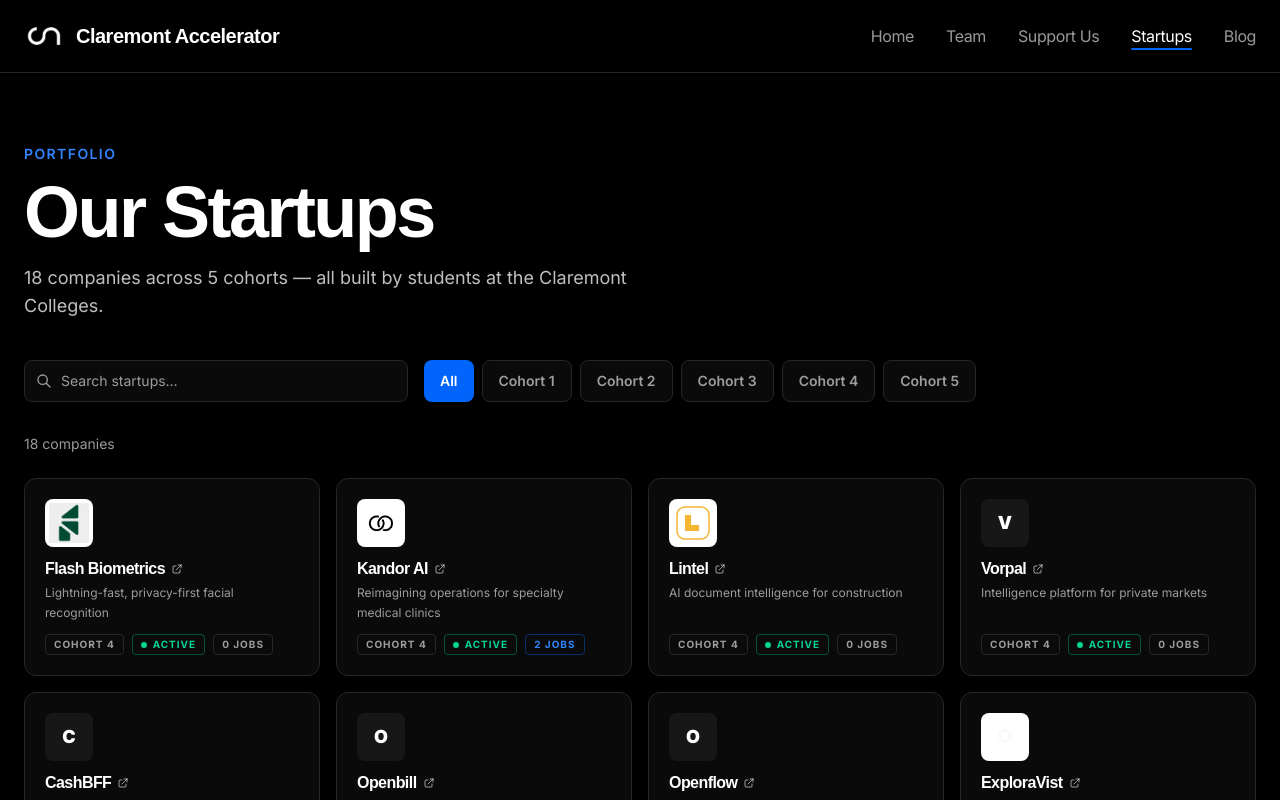
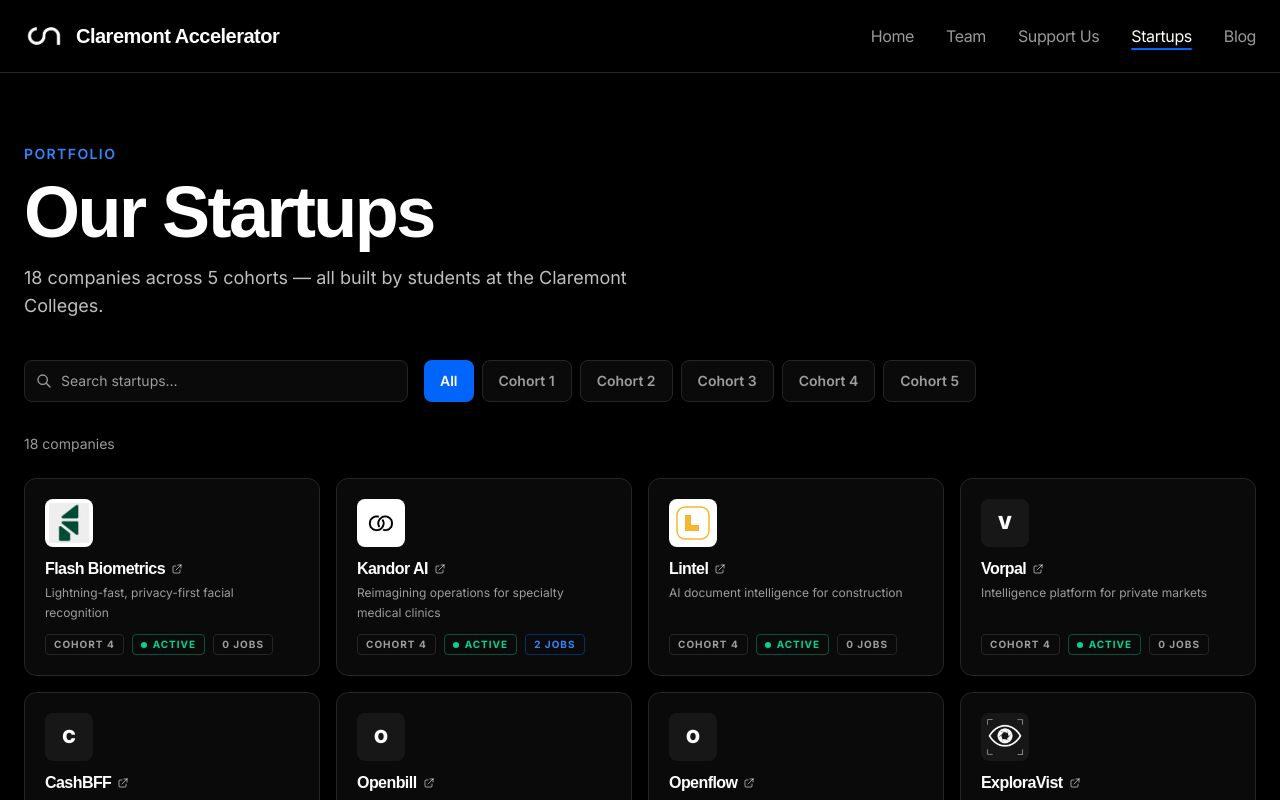
Before and after one commit to aarontzhang/claremontaccelerator, a Next.js app: page /startups in a window 1280 px wide. Both pictures are taken after a click on the button "All". Shown: the top 800 px of the page. Built offline with nearby package versions, Linux system fonts and the light colour scheme; a web font is replaced by a local one.

Commit message:
fix logo visibility issues

```diff
--- a/src/app/startups/StartupsClient.tsx
+++ b/src/app/startups/StartupsClient.tsx
@@ -62,7 +62,7 @@
       }`}
     >
       {/* Logo */}
-      <div className="w-12 h-12 rounded-lg flex items-center justify-center flex-shrink-0 overflow-hidden bg-white">
+      <div className={`w-12 h-12 rounded-lg flex items-center justify-center flex-shrink-0 overflow-hidden ${startup.cohort >= 4 ? "bg-white" : "bg-[var(--surface-elevated)]"}`}>
         {startup.logoExists ? (
           // eslint-disable-next-line @next/next/no-img-element
           <img src={startup.logo} alt={startup.name} className="w-full h-full object-contain p-1" />
@@ -139,7 +139,7 @@
       <div className="px-6 pb-8 pt-4 flex flex-col gap-6">
         {/* Header */}
         <div className="flex items-start gap-4">
-          <div className="w-16 h-16 rounded-xl flex items-center justify-center flex-shrink-0 overflow-hidden bg-white">
+          <div className={`w-16 h-16 rounded-xl flex items-center justify-center flex-shrink-0 overflow-hidden ${startup.cohort >= 4 ? "bg-white" : "bg-[var(--surface-elevated)]"}`}>
             {startup.logoExists ? (
               // eslint-disable-next-line @next/next/no-img-element
               <img src={startup.logo} alt={startup.name} className="w-full h-full object-contain p-1.5" />
```
